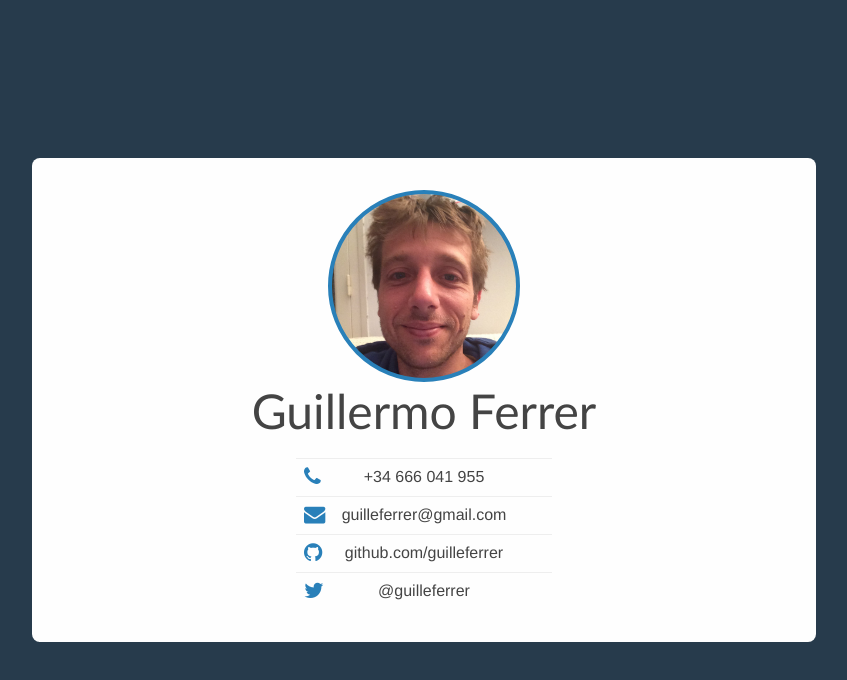
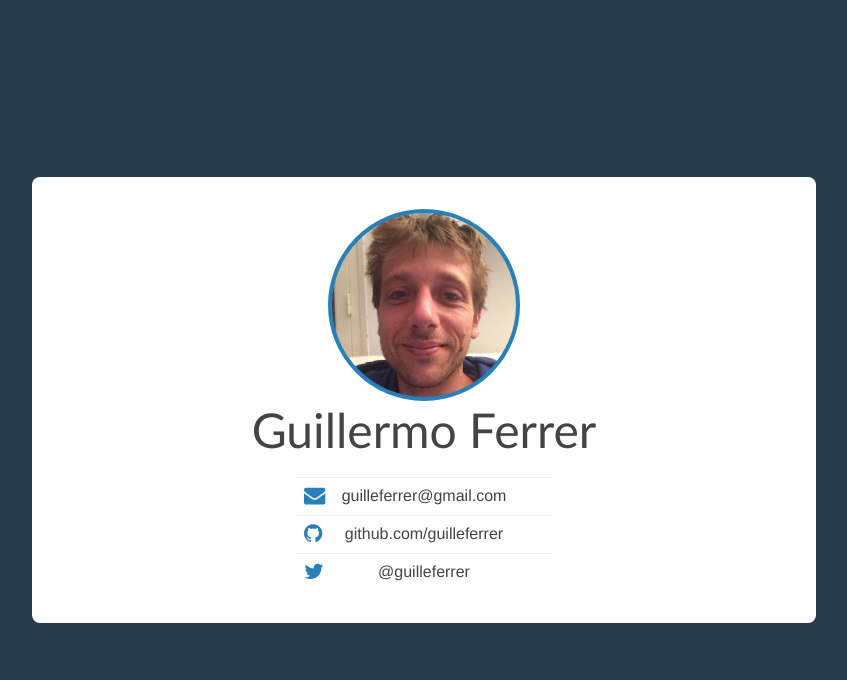
Before and after one commit to guilleferrer/guilleferrer.github.io, a plain HTML site: page index.html in a window 1280 px wide. Shown: the whole page, without its empty margins (216-1063 px from the left). Drawn offline with Linux system fonts and the light colour scheme.

Commit message:
Update index.html

```diff
--- a/index.html
+++ b/index.html
@@ -15,12 +15,6 @@
         <div class="avatar"></div>
         <div class="name">Guillermo Ferrer</div>
          <ul class="contact">
-           <li>
-             <span class="icon">
-               <i class="fa fa-lg fa-phone"></i>
-             </span>
-             <a>+34 666 041 955</a>
-           </li>
            <li>
              <span class="icon">
                <i class="fa fa-lg fa-envelope"></i>
```
